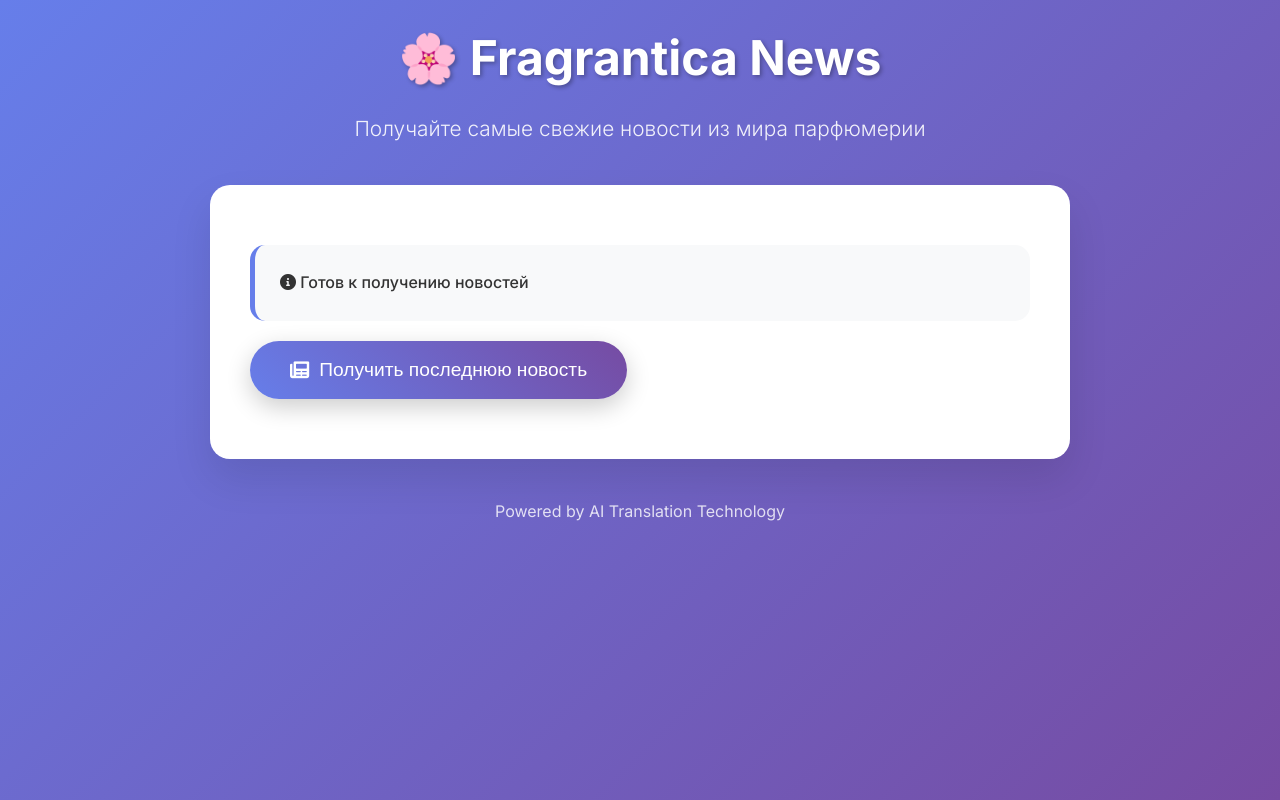
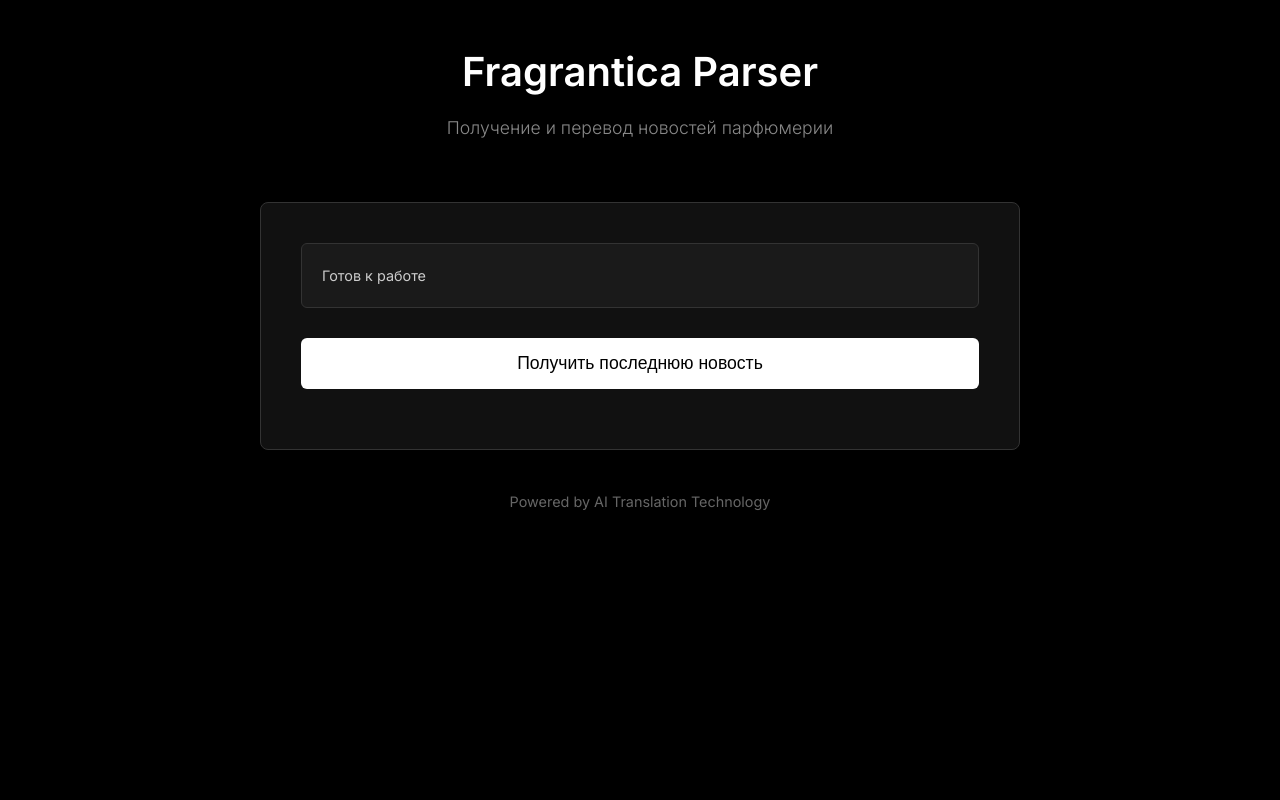
Before and after one commit to noreal001/fragrantica, a Flask app: page / in a window 1280 px wide. Run offline with Flask 3, Linux system fonts and the light colour scheme.

Commit message:
Create minimalistic black interface without emojis and reduce status polling frequency

```diff
--- a/templates/index.html
+++ b/templates/index.html
@@ -3,9 +3,8 @@
 <head>
     <meta charset="UTF-8">
     <meta name="viewport" content="width=device-width, initial-scale=1.0">
-    <title>🌸 Fragrantica News</title>
-    <link href="https://fonts.googleapis.com/css2?family=Inter:wght@300;400;500;600;700&display=swap" rel="stylesheet">
-    <link rel="stylesheet" href="https://cdnjs.cloudflare.com/ajax/libs/font-awesome/6.0.0/css/all.min.css">
+    <title>Fragrantica Parser</title>
+    <link href="https://fonts.googleapis.com/css2?family=Inter:wght@300;400;500;600&display=swap" rel="stylesheet">
     <style>
         * {
             margin: 0;
@@ -15,136 +14,96 @@
 
         body {
             font-family: 'Inter', sans-serif;
-            background: linear-gradient(135deg, #667eea 0%, #764ba2 100%);
+            background: #000;
+            color: #fff;
             min-height: 100vh;
-            color: #333;
             line-height: 1.6;
         }
 
         .container {
-            max-width: 900px;
+            max-width: 800px;
             margin: 0 auto;
-            padding: 20px;
+            padding: 40px 20px;
         }
 
         .header {
             text-align: center;
-            margin-bottom: 40px;
-            color: white;
+            margin-bottom: 60px;
         }
 
         .header h1 {
-            font-size: 3em;
-            margin-bottom: 15px;
-            text-shadow: 2px 2px 4px rgba(0,0,0,0.3);
-            font-weight: 700;
+            font-size: 2.5em;
+            margin-bottom: 10px;
+            font-weight: 600;
+            color: #fff;
         }
 
         .header p {
-            font-size: 1.3em;
-            opacity: 0.9;
+            font-size: 1.1em;
+            color: #888;
             font-weight: 300;
         }
 
         .main-card {
-            background: white;
-            border-radius: 20px;
+            background: #111;
+            border: 1px solid #333;
+            border-radius: 8px;
             padding: 40px;
             margin-bottom: 30px;
-            box-shadow: 0 20px 40px rgba(0,0,0,0.1);
-            backdrop-filter: blur(10px);
         }
 
-        .news-card {
-            background: linear-gradient(135deg, #f8f9fa 0%, #e9ecef 100%);
-            border-radius: 15px;
-            padding: 30px;
-            margin: 20px 0;
-            border-left: 5px solid #667eea;
-            box-shadow: 0 10px 30px rgba(0,0,0,0.1);
-            display: none;
+        .status {
+            background: #1a1a1a;
+            border: 1px solid #333;
+            border-radius: 6px;
+            padding: 20px;
+            margin-bottom: 30px;
+            font-size: 0.9em;
+            color: #ccc;
         }
 
-        .news-card.show {
-            display: block;
-            animation: slideIn 0.5s ease-out;
-        }
-
-        @keyframes slideIn {
-            from {
-                opacity: 0;
-                transform: translateY(20px);
-            }
-            to {
-                opacity: 1;
-                transform: translateY(0);
-            }
-        }
-
-        .news-title {
-            font-size: 1.8em;
-            color: #667eea;
-            margin-bottom: 15px;
-            font-weight: 600;
-        }
-
-        .news-date {
-            color: #6c757d;
-            font-size: 0.9em;
-            margin-bottom: 20px;
-            font-weight: 400;
-        }
-
-        .news-content {
-            font-size: 1.1em;
-            line-height: 1.8;
-            color: #495057;
-        }
-
-        .news-content p {
-            margin-bottom: 15px;
+        .status.error {
+            border-color: #ff4444;
+            color: #ff6666;
         }
 
         .get-news-btn {
-            background: linear-gradient(45deg, #667eea, #764ba2);
-            color: white;
+            background: #fff;
+            color: #000;
             border: none;
-            padding: 18px 40px;
-            border-radius: 50px;
-            font-size: 1.2em;
+            padding: 15px 30px;
+            font-size: 1.1em;
+            font-weight: 500;
+            border-radius: 6px;
             cursor: pointer;
-            margin: 20px 0;
-            transition: all 0.3s ease;
-            box-shadow: 0 8px 25px rgba(0,0,0,0.2);
-            font-weight: 500;
-            display: flex;
-            align-items: center;
-            gap: 10px;
+            transition: all 0.2s;
+            width: 100%;
+            margin-bottom: 20px;
         }
 
         .get-news-btn:hover {
-            transform: translateY(-3px);
-            box-shadow: 0 12px 35px rgba(0,0,0,0.3);
+            background: #f0f0f0;
         }
 
         .get-news-btn:disabled {
-            opacity: 0.6;
+            background: #333;
+            color: #666;
             cursor: not-allowed;
-            transform: none;
         }
 
         .loading {
             display: none;
             text-align: center;
-            margin: 20px 0;
+            padding: 20px;
+            color: #ccc;
         }
 
         .spinner {
-            border: 4px solid #f3f3f3;
-            border-top: 4px solid #667eea;
+            width: 30px;
+            height: 30px;
+            border: 3px solid #333;
+            border-top: 3px solid #fff;
             border-radius: 50%;
-            width: 40px;
-            height: 40px;
             animation: spin 1s linear infinite;
             margin: 0 auto 15px;
         }
@@ -154,81 +113,82 @@
             100% { transform: rotate(360deg); }
         }
 
-        .status {
-            background: #f8f9fa;
-            border-radius: 15px;
-            padding: 25px;
-            margin: 20px 0;
-            border-left: 5px solid #667eea;
-            font-weight: 500;
-        }
-
         .progress-container {
+            display: none;
             margin: 20px 0;
         }
 
         .progress-bar {
             width: 100%;
-            height: 8px;
-            background: #e9ecef;
-            border-radius: 4px;
+            height: 6px;
+            background: #333;
+            border-radius: 3px;
             overflow: hidden;
-            margin: 10px 0;
+            margin-bottom: 10px;
         }
 
         .progress-fill {
             height: 100%;
-            background: linear-gradient(45deg, #667eea, #764ba2);
-            border-radius: 4px;
+            background: #fff;
             transition: width 0.3s ease;
         }
 
-        .emoji {
-            font-size: 1.2em;
-            margin: 0 5px;
+        .progress-text {
+            color: #ccc;
+            font-size: 0.9em;
+            text-align: center;
         }
 
-        .error {
-            background: #f8d7da;
-            color: #721c24;
-            border: 1px solid #f5c6cb;
-            border-radius: 10px;
-            padding: 15px;
-            margin: 15px 0;
+        .news-card {
+            background: #1a1a1a;
+            border: 1px solid #333;
+            border-radius: 6px;
+            padding: 30px;
+            margin-top: 20px;
+            display: none;
         }
 
-        .success {
-            background: #d4edda;
-            color: #155724;
-            border: 1px solid #c3e6cb;
-            border-radius: 10px;
-            padding: 15px;
-            margin: 15px 0;
+        .news-card.show {
+            display: block;
+        }
+
+        .news-title {
+            font-size: 1.5em;
+            color: #fff;
+            margin-bottom: 15px;
+            font-weight: 600;
+        }
+
+        .news-date {
+            color: #888;
+            font-size: 0.9em;
+            margin-bottom: 20px;
+        }
+
+        .news-content {
+            font-size: 1em;
+            line-height: 1.7;
+            color: #ccc;
         }
 
         .footer {
             text-align: center;
-            color: white;
             margin-top: 40px;
-            opacity: 0.8;
+            color: #666;
+            font-size: 0.9em;
         }
 
         @media (max-width: 768px) {
             .container {
-                padding: 15px;
+                padding: 20px 15px;
             }
 
             .header h1 {
-                font-size: 2.2em;
+                font-size: 2em;
             }
 
             .main-card {
-                padding: 25px;
-            }
-
-            .get-news-btn {
-                padding: 15px 30px;
-                font-size: 1.1em;
+                padding: 30px 20px;
             }
         }
     </style>
@@ -236,30 +196,29 @@
 <body>
     <div class="container">
         <div class="header">
-            <h1>🌸 Fragrantica News</h1>
-            <p>Получайте самые свежие новости из мира парфюмерии</p>
+            <h1>Fragrantica Parser</h1>
+            <p>Получение и перевод новостей парфюмерии</p>
         </div>
 
         <div class="main-card">
             <div class="status" id="status">
-                <i class="fas fa-info-circle"></i> Готов к получению новостей
+                Готов к работе
             </div>
 
             <button class="get-news-btn" id="getNewsBtn" onclick="getLatestNews()">
-                <i class="fas fa-newspaper"></i>
                 Получить последнюю новость
             </button>
 
             <div class="loading" id="loading">
                 <div class="spinner"></div>
-                <p>Получаем свежие новости...</p>
+                <p>Получение новостей...</p>
             </div>
 
-            <div class="progress-container" id="progressContainer" style="display: none;">
+            <div class="progress-container" id="progressContainer">
                 <div class="progress-bar">
                     <div class="progress-fill" id="progressFill" style="width: 0%"></div>
                 </div>
-                <p id="progressText">Подготовка...</p>
+                <p class="progress-text" id="progressText">Подготовка...</p>
             </div>
 
             <div class="news-card" id="newsCard">
@@ -279,33 +238,31 @@
 
         async function getLatestNews() {
             if (isProcessing) return;
+            isProcessing = true;
 
-            isProcessing = true;
             const btn = document.getElementById('getNewsBtn');
             const loading = document.getElementById('loading');
             const progressContainer = document.getElementById('progressContainer');
             const status = document.getElementById('status');
             const newsCard = document.getElementById('newsCard');
 
-            // Сброс состояния
+            // Reset state
             btn.disabled = true;
             loading.style.display = 'block';
             progressContainer.style.display = 'block';
             newsCard.classList.remove('show');
-            status.innerHTML = '<i class="fas fa-spinner fa-spin"></i> Запуск парсера...';
+            status.textContent = 'Запуск парсера...';
 
             try {
-                // Запуск парсера
+                // Start parser
                 const parserResponse = await fetch('/api/start-parser');
                 const parserData = await parserResponse.json();
-
                 if (!parserResponse.ok) {
                     throw new Error(parserData.error || 'Ошибка запуска парсера');
                 }
+                status.textContent = 'Парсинг новостей...';
 
-                status.innerHTML = '<i class="fas fa-cog fa-spin"></i> Парсинг новостей...';
-
-                // Мониторинг прогресса
+                // Monitor progress
                 let progress = 0;
                 const progressInterval = setInterval(async () => {
                     try {
@@ -322,31 +279,26 @@
                             document.getElementById('progressFill').style.width = '100%';
                             document.getElementById('progressText').textContent = 'Парсинг завершен!';
 
-                            // Запуск ИИ переводчика
-                            status.innerHTML = '<i class="fas fa-magic"></i> Перевод с помощью ИИ...';
-
+                            // Start AI translator
+                            status.textContent = 'Перевод с помощью ИИ...';
                             const translatorResponse = await fetch('/api/start-ai-translator');
                             const translatorData = await translatorResponse.json();
-
                             if (!translatorResponse.ok) {
                                 throw new Error(translatorData.error || 'Ошибка перевода');
                             }
 
-                            // Получение результата
+                            // Get result
                             await new Promise(resolve => setTimeout(resolve, 2000));
-
                             const filesResponse = await fetch('/api/files');
                             const filesData = await filesResponse.json();
-
                             if (filesData.files && filesData.files.length > 0) {
                                 const latestFile = filesData.files[0];
                                 const downloadResponse = await fetch(`/api/download/${latestFile}`);
                                 const newsData = await downloadResponse.json();
-
                                 if (newsData.articles && newsData.articles.length > 0) {
                                     const latestArticle = newsData.articles[0];
                                     displayNews(latestArticle);
-                                    status.innerHTML = '<i class="fas fa-check-circle"></i> Новость успешно получена!';
+                                    status.textContent = 'Новость успешно получена!';
                                 } else {
                                     throw new Error('Новости не найдены');
                                 }
@@ -362,7 +314,7 @@
 
             } catch (error) {
                 console.error('Error:', error);
-                status.innerHTML = `<i class="fas fa-exclamation-triangle"></i> Ошибка: ${error.message}`;
+                status.textContent = `Ошибка: ${error.message}`;
                 status.className = 'status error';
             } finally {
                 isProcessing = false;
@@ -378,54 +330,39 @@
             const newsDate = document.getElementById('newsDate');
             const newsContent = document.getElementById('newsContent');
 
-            // Форматирование заголовка
-            newsTitle.innerHTML = `📰 ${article.title || 'Новость'}`;
-
-            // Форматирование даты
+            newsTitle.textContent = article.title || 'Новость';
             const date = new Date();
-            newsDate.innerHTML = `📅 ${date.toLocaleDateString('ru-RU', {
+            newsDate.textContent = date.toLocaleDateString('ru-RU', {
                 year: 'numeric',
                 month: 'long',
                 day: 'numeric',
                 hour: '2-digit',
                 minute: '2-digit'
-            })}`;
+            });
 
-            // Форматирование контента с эмодзи и отступами
             let content = article.content || article.text || 'Содержание новости недоступно';
-
-            // Добавление эмодзи и форматирование
-            content = content
-                .replace(/\n/g, '<br><br>')
-                .replace(/^/, '🌟 ')
-                .replace(/\./g, ' ✨')
-                .replace(/!/g, ' 🎉')
-                .replace(/\?/g, ' 🤔');
-
+            content = content.replace(/\n/g, '<br><br>');
             newsContent.innerHTML = content;
-
-            // Показ карточки с анимацией
             newsCard.classList.add('show');
         }
 
-        // Автоматическое обновление статуса
+        // Check status every 10 seconds instead of 5
         setInterval(async () => {
             if (!isProcessing) {
                 try {
                     const response = await fetch('/api/status');
                     const data = await response.json();
-
                     const status = document.getElementById('status');
                     if (data.running) {
-                        status.innerHTML = `<i class="fas fa-cog fa-spin"></i> ${data.message}`;
+                        status.textContent = data.message;
                     } else if (data.result_file) {
-                        status.innerHTML = '<i class="fas fa-check-circle"></i> Готов к получению новостей';
+                        status.textContent = 'Готов к работе';
                     }
                 } catch (error) {
                     console.error('Status update error:', error);
                 }
             }
-        }, 5000);
+        }, 10000);
     </script>
 </body>
 </html>
```
